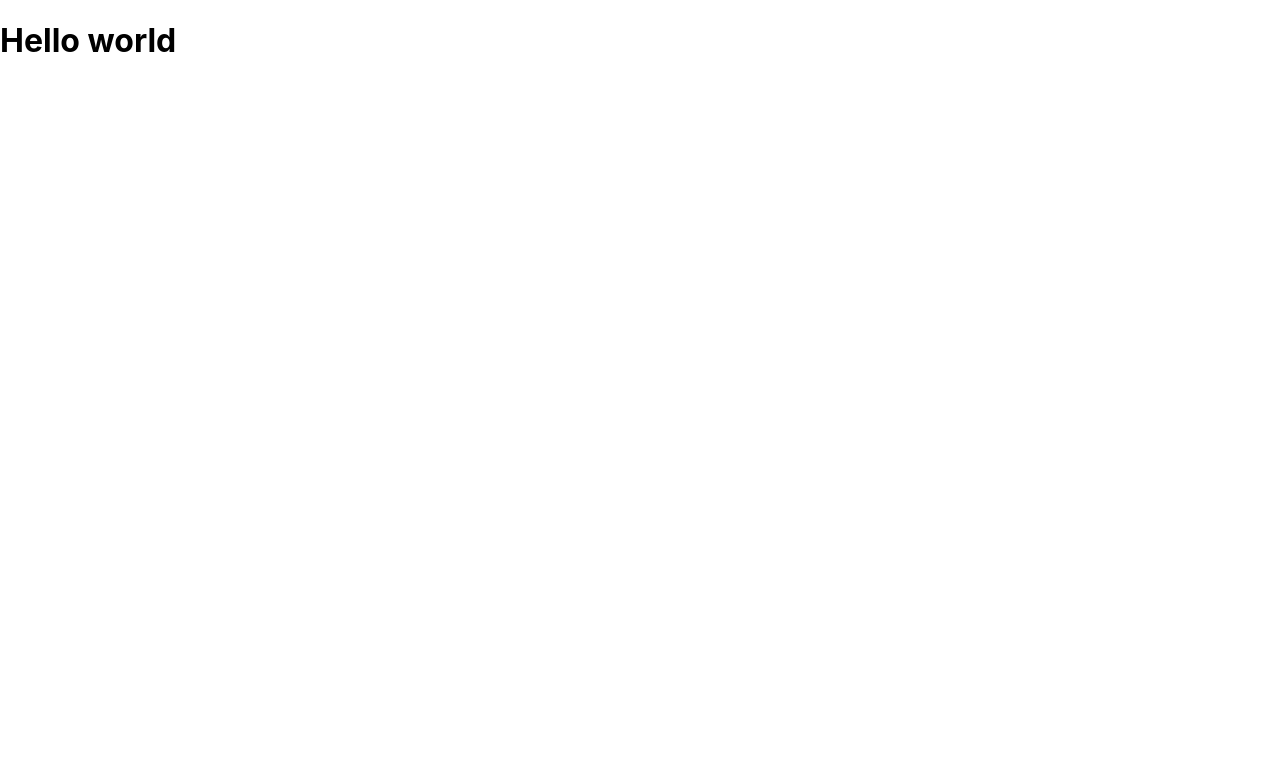
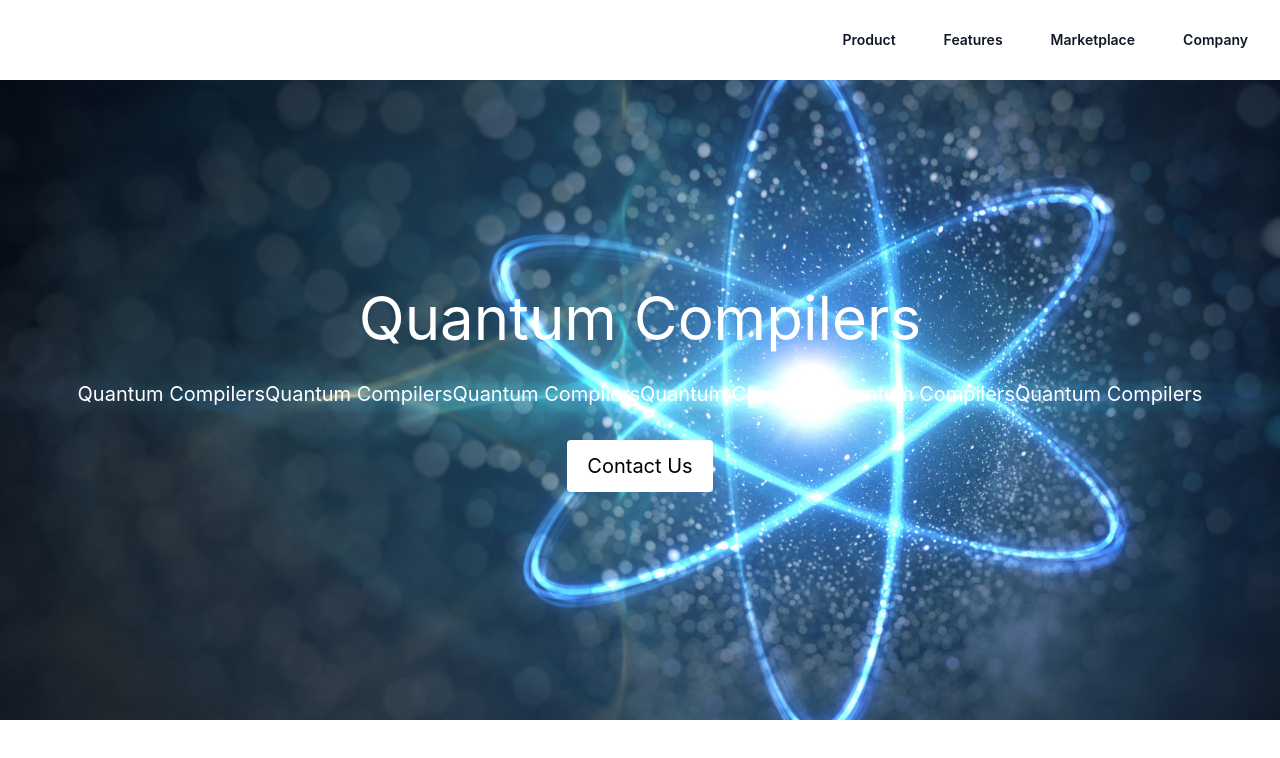
Before and after one commit to Rajan66/QuantumC, a React (Create React App) app: page / in a window 1280 px wide. Shown: the top 758 px of the page. Built offline with nearby package versions, Linux system fonts and the light colour scheme.

Commit message:
ft: added hero and navbar

```diff
--- a/package.json
+++ b/package.json
@@ -34,5 +34,10 @@
       "last 1 firefox version",
       "last 1 safari version"
     ]
+  },
+  "devDependencies": {
+    "autoprefixer": "^10.4.19",
+    "postcss": "^8.4.38",
+    "tailwindcss": "^3.4.3"
   }
 }
--- /dev/null
+++ b/postcss.config.js
@@ -0,0 +1,6 @@
+module.exports = {
+    plugins: {
+      tailwindcss: {},
+      autoprefixer: {},
+    }
+  }
--- a/src/App.js
+++ b/src/App.js
@@ -1,8 +1,12 @@
+import Footer from "./components/Footer";
+import Header from "./components/Header";
+import Hero from "./components/Hero";
 
 function App() {
   return (
-    <div className="App">
-      <h1> Hello world</h1>
+    <div className="">
+      <Header />
+      <Footer />
     </div>
   );
 }
--- /dev/null
+++ b/src/components/Footer.js
@@ -0,0 +1,9 @@
+import React from 'react'
+
+const Footer = () => {
+  return (
+    <div><h1 className='text-center font-semibold'>This is footer</h1></div>
+  )
+}
+
+export default Footer
--- /dev/null
+++ b/src/components/Header.js
@@ -0,0 +1,14 @@
+import React from 'react'
+import Navbar from './Navbar'
+import Hero from './Hero'
+
+const Header = () => {
+    return (
+        <>
+            <Navbar />
+            <Hero />
+        </>
+    )
+}
+
+export default Header
--- /dev/null
+++ b/src/components/Hero.js
@@ -0,0 +1,19 @@
+import React from 'react'
+import coverimg from '../images/hero.jpg'
+
+const Hero = () => {
+    return (
+        <section>
+        <div className='absolute'>
+            <img src={coverimg} alt='heroimg' />
+        </div>
+        <div className='relative text-white text-center'>
+            <h2 className='pt-14 text-xl md:pt-32 lg:pt-52 md:mb-6 lg:mb-8 md:text-4xl lg:text-6xl'>Quantum Compilers</h2>
+            <p className='text-sm md:text-xl lg:text-xl md:mb-6 lg:mb-8'>Quantum CompilersQuantum CompilersQuantum CompilersQuantum CompilersQuantum CompilersQuantum Compilers</p>
+            <button className='px-2 py-1 text-sm bg-white text-black rounded md:px-5 md:py-3 md:text-xl lg:px-5 lg:py-3 lg:text-xl'>Contact Us</button>
+        </div>
+    </section>
+    )
+}
+
+export default Hero
--- /dev/null
+++ b/src/components/Navbar.js
@@ -0,0 +1,35 @@
+import React from 'react'
+
+const Navbar = () => {
+    return (
+
+        <nav class="flex items-center justify-between p-6 lg:px-8" aria-label="Global">
+            <div class="flex lg:flex-1">
+                <a href="/" class="-m-1.5 p-1.5">
+                    <span class="sr-only">Quantum Compilers</span>
+                    <img class="h-8 w-auto" src="" alt="" />
+                </a>
+            </div>
+            <div class="flex lg:hidden">
+                <button type="button" class="-m-2.5 inline-flex items-center justify-center rounded-md p-2.5 text-gray-700">
+                    <span class="sr-only">Open main menu</span>
+                    <svg class="h-6 w-6" fill="none" viewBox="0 0 24 24" stroke-width="1.5" stroke="currentColor" aria-hidden="true">
+                        <path stroke-linecap="round" stroke-linejoin="round" d="M3.75 6.75h16.5M3.75 12h16.5m-16.5 5.25h16.5" />
+                    </svg>
+                </button>
+            </div>
+            <div class="hidden lg:flex lg:gap-x-12">
+                <a href="/" class="text-sm font-semibold leading-6 text-gray-900">Product</a>
+                <a href="/" class="text-sm font-semibold leading-6 text-gray-900">Features</a>
+                <a href="/" class="text-sm font-semibold leading-6 text-gray-900">Marketplace</a>
+                <a href="/" class="text-sm font-semibold leading-6 text-gray-900">Company</a>
+            </div>
+            {/* <div class="hidden lg:flex lg:flex-1 lg:justify-end">
+                <a href="#" class="text-sm font-semibold leading-6 text-gray-900">Log in <span aria-hidden="true">&rarr;</span></a>
+            </div> */}
+        </nav>
+
+    )
+}
+
+export default Navbar
--- a/src/index.css
+++ b/src/index.css
@@ -1,3 +1,7 @@
+@tailwind base;
+@tailwind components;
+@tailwind utilities;
+
 body {
   margin: 0;
   font-family: -apple-system, BlinkMacSystemFont, 'Segoe UI', 'Roboto', 'Oxygen',
--- a/src/index.js
+++ b/src/index.js
@@ -2,6 +2,7 @@ import React from 'react';
 import ReactDOM from 'react-dom/client';
 import './index.css';
 import App from './App';
+import './App.css'
 
 
 const root = ReactDOM.createRoot(document.getElementById('root'));
--- /dev/null
+++ b/tailwind.config.js
@@ -0,0 +1,8 @@
+/** @type {import('tailwindcss').Config} */
+module.exports = {
+  content: ["./src/**/*.{html,js}"],
+  theme: {
+    extend: {},
+  },
+  plugins: [],
+}
```
Also changed, not shown: src/images/hero.jpg (added), 1 other file (tests, documents, lock files or other folders).
